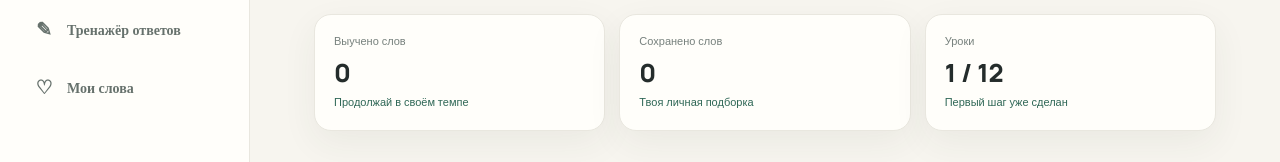
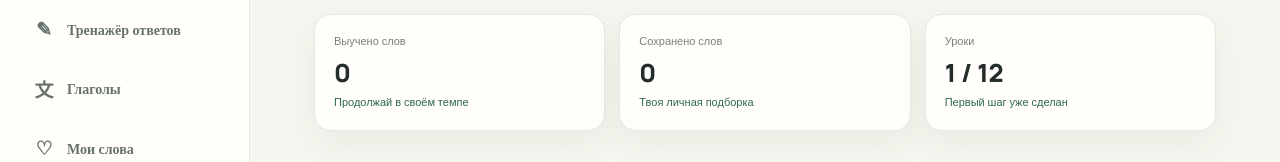
Before and after one commit to anufrievaevgeniya21-netizen/moj-srpski, a plain HTML site: page index.html in a window 1280 px wide. Shown: the part 409-571 px from the top of the page. Drawn offline with Linux system fonts and the light colour scheme.

Commit message:
Add verbs section to navigation

```diff
--- a/index.html
+++ b/index.html
@@ -21,6 +21,7 @@
         <button class="nav-item" data-view="test"><span>✓</span>Проверка знаний</button>
         <button class="nav-item" data-view="chat"><span>☏</span>Диалоги</button>
         <button class="nav-item" data-view="practice"><span>✎</span>Тренажёр ответов</button>
+        <button class="nav-item" data-view="verbs"><span>文</span>Глаголы</button>
         <button class="nav-item" data-view="saved"><span>♡</span>Мои слова</button>
       </nav>
       <div class="sidebar-note"><span class="note-icon">☀</span><b>Полчаса в день</b><p>Небольшие занятия каждый день помогут заговорить увереннее.</p></div>
```
